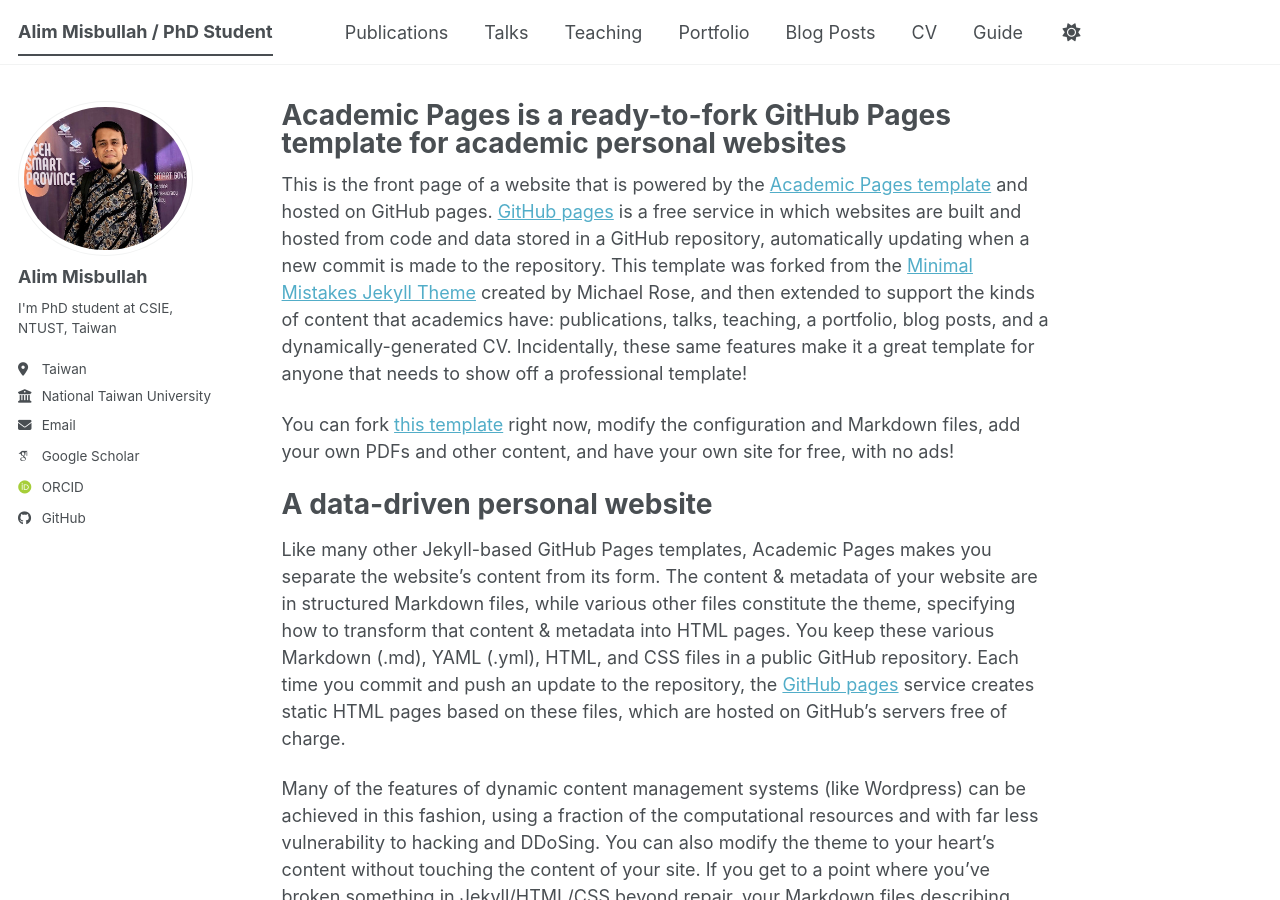
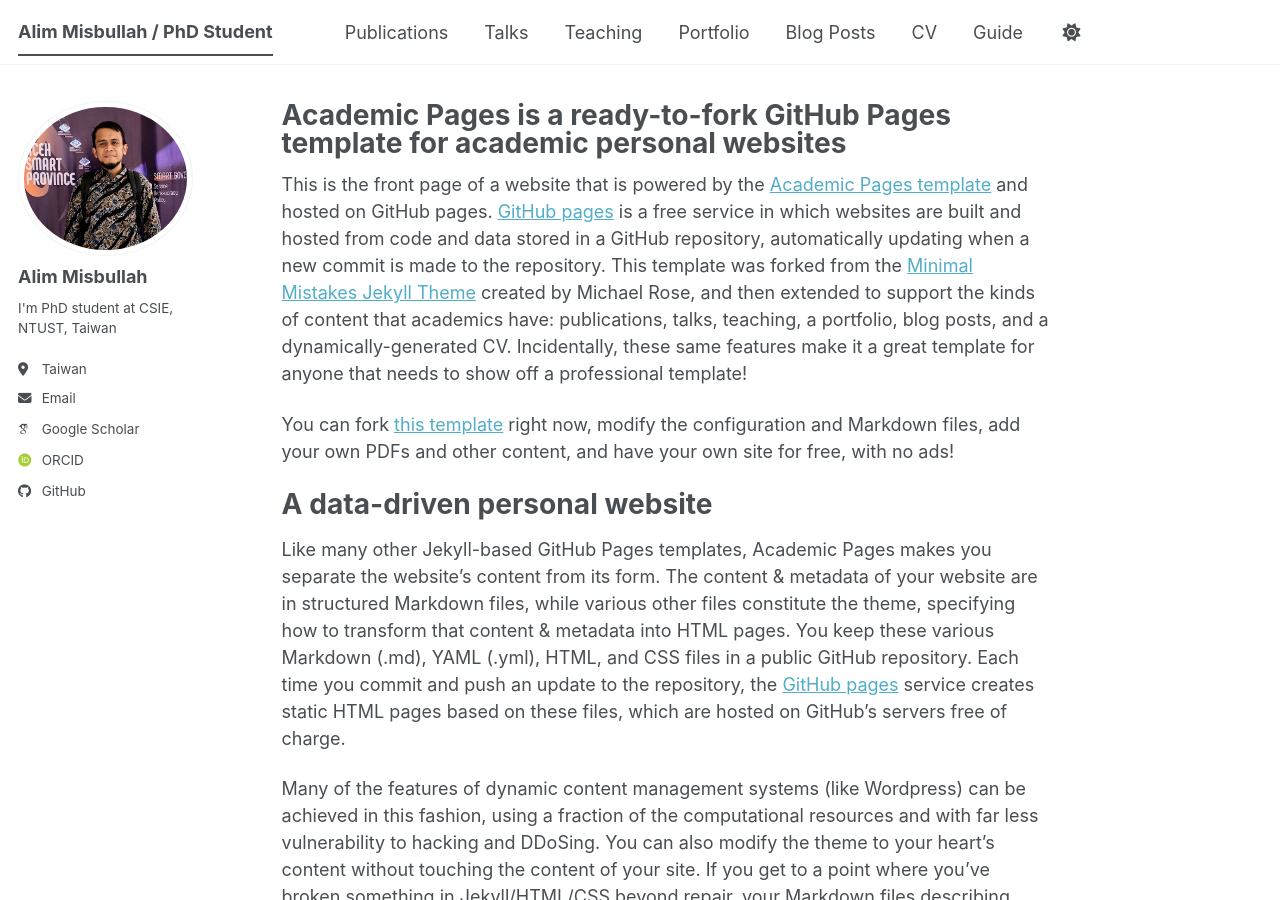
Before and after one commit to misbullah/misbullah.github.io, a Jekyll site: the page built from _pages/about.md, in a window 1280 px wide and 900 px high. Built offline with Jekyll 4.4.1, drawn with Linux system fonts in a browser that asks for light colours; some web fonts are replaced; a script bundle is joined from its source files by our own code; library files that are not in the unit come from our copies.

Commit message:
Update _config.yml

```diff
--- a/_config.yml
+++ b/_config.yml
@@ -28,7 +28,7 @@ author:
   pronouns         : # example: "she/her"
   bio              : "I'm PhD student at CSIE, NTUST, Taiwan"
   location         : "Taiwan"
-  employer         : "National Taiwan University of Science and Technology"
+  employer         : # URL
   uri              : # URL
   email            : "misbullah@gmail.com"
 
```
